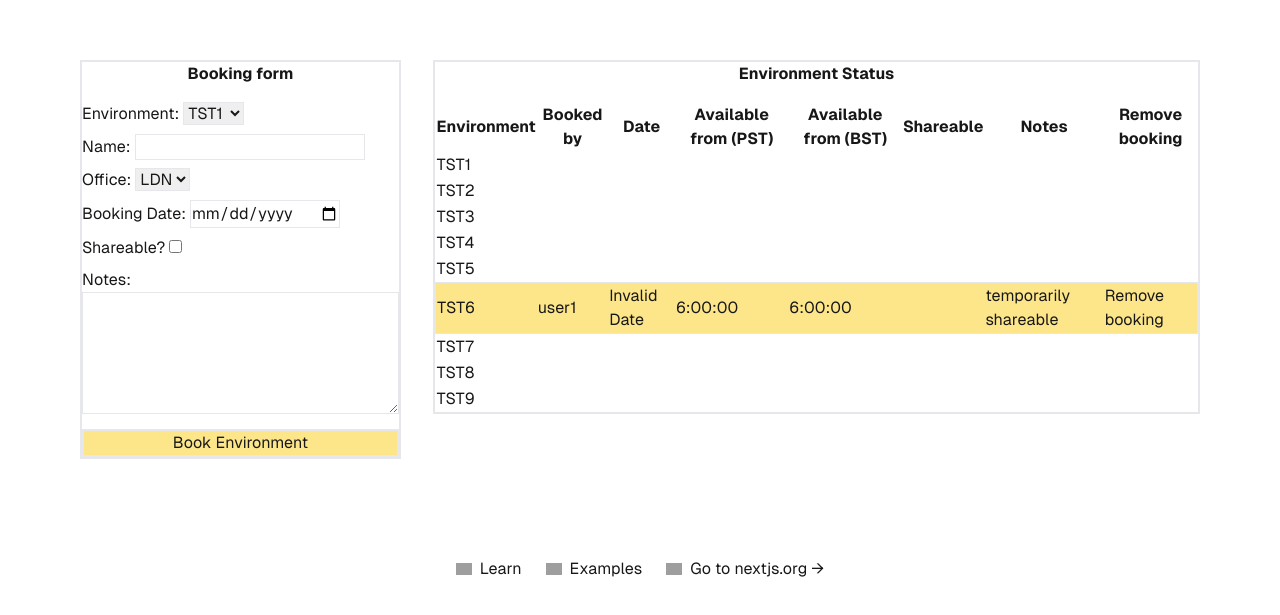
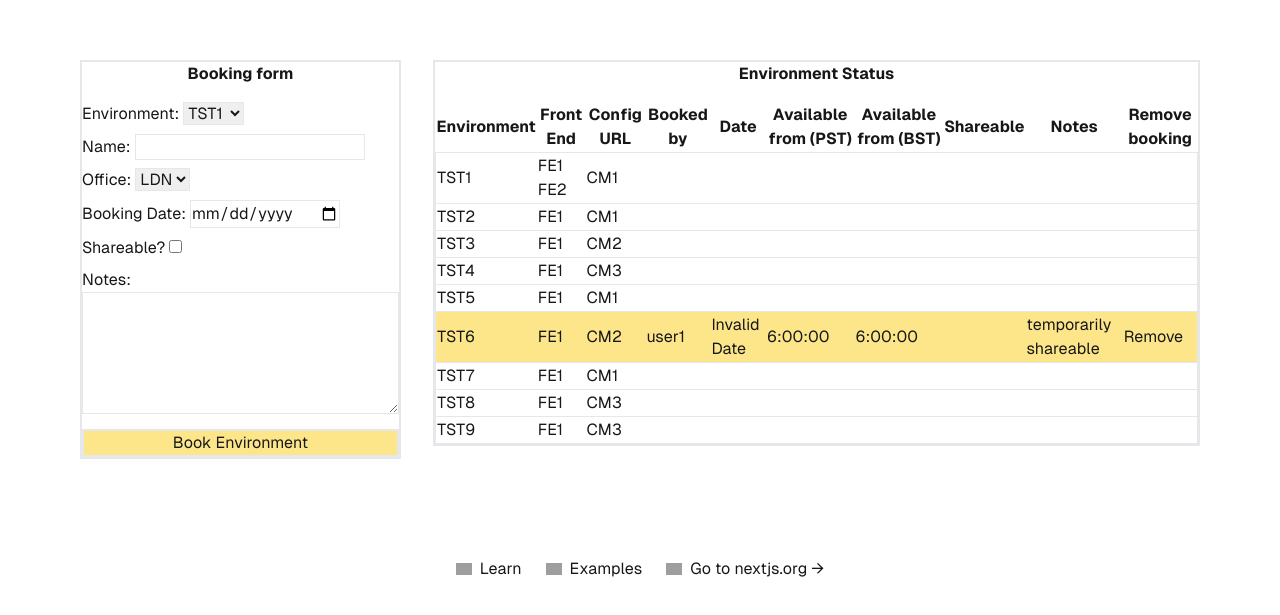
Before and after one commit to TesterSpike/envBooker, a Next.js app: page / in a window 1280 px wide. Shown: the part 141-756 px from the top of the page. Built offline with nearby package versions, Linux system fonts and the light colour scheme; grey boxes are pictures that could not be loaded.

Commit message:
Update environment data for flexibility

```diff
--- a/app/components/environmentStatusComponent.tsx
+++ b/app/components/environmentStatusComponent.tsx
@@ -6,6 +6,8 @@ const environmentStatusComponent = (rows: environmentData[]) => (
         <thead>
         <tr>
             <th>Environment</th>
+            <th>Front End</th>
+            <th>Config URL</th>
             <th>Booked by</th>
             <th>Date</th>
             <th>Available from (PST)</th>
--- a/app/components/environmentStatusRowComponent.tsx
+++ b/app/components/environmentStatusRowComponent.tsx
@@ -1,36 +1,26 @@
 import {environmentData} from "@/app/types/environmentData";
+import frontendUrlComponent from "@/app/components/frontendUrlComponent";
 
 const environmentStatusComponent = (rows: environmentData[]) => {
     return rows.map((row) => {
-        if (row.bookingData) {
-            const shareable = (row.bookingData.shareable) ? 'bg-amber-200 border' : 'border'
-            return (
-                <tr className={shareable} key={row.env}>
-                    <td>{row.env}</td>
-                    <td>{row.bookingData.bookedBy}</td>
-                    <td>{new Date(row.bookingData.bookingDate).toLocaleDateString("en-uk")}</td>
-                    <td>{row.bookingData.untilTime}</td>
-                    <td>{row.bookingData.untilTime}</td>
-                    <td>{row.bookingData.shareable}</td>
-                    <td>{row.bookingData.notes}</td>
-                    <td>Remove booking</td>
-                </tr>
-            )
-        } else {
-            return (
-                <tr key={row.env}>
-                    <td>{row.env}</td>
-                    <td></td>
-                    <td></td>
-                    <td></td>
-                    <td></td>
-                    <td></td>
-                    <td></td>
-                    <td></td>
-                </tr>
-            );
-        }
-
+        const bookingData = row.bookingData;
+        const shareable = (row.bookingData?.shareable) ? 'bg-amber-200 border' : 'border'
+        return (
+            <tr className={shareable} key={row.env}>
+                <td>{row.env}</td>
+                <td>
+                    <ul>{frontendUrlComponent(row.metadata.frontendUrls)}</ul>
+                </td>
+                <td><a href={row.metadata.configManagerUrl.url}>{row.metadata.configManagerUrl.cmName}</a></td>
+                <td>{(bookingData) ? bookingData.bookedBy : ''}</td>
+                <td>{(bookingData) ? new Date(bookingData.bookingDate).toLocaleDateString("en-uk") : ''}</td>
+                <td>{(bookingData) ? bookingData.untilTime : ''}</td>
+                <td>{(bookingData) ? bookingData.untilTime : ''}</td>
+                <td>{(bookingData) ? bookingData.shareable : ''}</td>
+                <td>{(bookingData) ? bookingData.notes : ''}</td>
+                <td>{(bookingData) ? 'Remove' : ''}</td>
+            </tr>
+        )
     });
 }
 
--- /dev/null
+++ b/app/components/frontendUrlComponent.tsx
@@ -0,0 +1,11 @@
+import {frontendUrl} from "@/app/types/frontendUrl";
+
+const frontEndUrlComponent = (frontendUrls: frontendUrl[]) => {
+    return frontendUrls.map((frontEnd) => {
+        return (
+            <li key={frontEnd.feName}><a href={frontEnd.url}>{frontEnd.feName}</a></li>
+        )
+    });
+}
+
+export default frontEndUrlComponent;
--- a/app/resources/initialEnvironmentData.ts
+++ b/app/resources/initialEnvironmentData.ts
@@ -4,98 +4,131 @@ export const initialEnvironmentData: environmentData[] = [
     {
         env: "TST1",
         metadata: {
-            frontendUrls: {
-                feName: "FE",
+            frontendUrls: [
+                {
+                    feName: "FE1",
+                    url: "https://localhost:8080"
+                },
+                {
+                    feName: "FE2",
+                    url: "https://localhost:8080"
+                }
+            ],
+            configManagerUrl: {
+                cmName: "CM1",
                 url: "https://localhost:8080"
-            },
-            configManagerUrl: "https://localhost:8080"
+            }
         }
     },
     {
         env: "TST2",
         metadata: {
-            frontendUrls: {
-                feName: "FE",
+            frontendUrls: [{
+                feName: "FE1",
                 url: "https://localhost:8080"
-            },
-            configManagerUrl: "https://localhost:8080"
+            }],
+            configManagerUrl: {
+                cmName: "CM1",
+                url: "https://localhost:8080"
+            }
         }
     },
     {
         env: "TST3",
         metadata: {
-            frontendUrls: {
-                feName: "FE",
+            frontendUrls: [{
+                feName: "FE1",
                 url: "https://localhost:8080"
-            },
-            configManagerUrl: "https://localhost:8080"
+            }],
+            configManagerUrl: {
+                cmName: "CM2",
+                url: "https://localhost:8080"
+            }
         }
     },
     {
         env: "TST4",
         metadata: {
-            frontendUrls: {
-                feName: "FE",
+            frontendUrls: [{
+                feName: "FE1",
                 url: "https://localhost:8080"
-            },
-            configManagerUrl: "https://localhost:8080"
+            }],
+            configManagerUrl: {
+                cmName: "CM3",
+                url: "https://localhost:8080"
+            }
         }
     },
     {
         env: "TST5",
         metadata: {
-            frontendUrls: {
-                feName: "FE",
+            frontendUrls: [{
+                feName: "FE1",
                 url: "https://localhost:8080"
-            },
-            configManagerUrl: "https://localhost:8080"
+            }],
+            configManagerUrl: {
+                cmName: "CM1",
+                url: "https://localhost:8080"
+            }
         }
     },
     {
         env: "TST6",
         metadata: {
-            frontendUrls: {
-                feName: "FE",
+            frontendUrls: [{
+                feName: "FE1",
                 url: "https://localhost:8080"
-            },
-            configManagerUrl: "https://localhost:8080"
+            }],
+            configManagerUrl: {
+                cmName: "CM2",
+                url: "https://localhost:8080"
+            }
         },
         bookingData: {
             bookedBy: "user1",
             bookingDate: "30/09/2024",
             untilTime: "6:00:00",
-            shareable:true,
-            notes:"temporarily shareable"
+            shareable: true,
+            notes: "temporarily shareable"
         }
     },
     {
         env: "TST7",
         metadata: {
-            frontendUrls: {
-                feName: "FE",
+            frontendUrls: [{
+                feName: "FE1",
                 url: "https://localhost:8080"
-            },
-            configManagerUrl: "https://localhost:8080"
+            }],
+            configManagerUrl: {
+                cmName: "CM1",
+                url: "https://localhost:8080"
+            }
         }
     },
     {
         env: "TST8",
         metadata: {
-            frontendUrls: {
-                feName: "FE",
+            frontendUrls: [{
+                feName: "FE1",
                 url: "https://localhost:8080"
-            },
-            configManagerUrl: "https://localhost:8080"
+            }],
+            configManagerUrl: {
+                cmName: "CM3",
+                url: "https://localhost:8080"
+            }
         }
     },
     {
         env: "TST9",
         metadata: {
-            frontendUrls: {
-                feName: "FE",
+            frontendUrls: [{
+                feName: "FE1",
                 url: "https://localhost:8080"
-            },
-            configManagerUrl: "https://localhost:8080"
+            }],
+            configManagerUrl: {
+                cmName: "CM3",
+                url: "https://localhost:8080"
+            }
         }
     }
 ];
--- /dev/null
+++ b/app/types/configManagerUrl.ts
@@ -0,0 +1,4 @@
+export type configManagerUrl = {
+    cmName: string;
+    url: string;
+}
--- a/app/types/environmentMetadata.ts
+++ b/app/types/environmentMetadata.ts
@@ -1,6 +1,7 @@
 import {frontendUrl} from "@/app/types/frontendUrl";
+import {configManagerUrl} from "@/app/types/configManagerUrl";
 
 export type environmentMetadata = {
-    frontendUrls: frontendUrl;
-    configManagerUrl: string;
+    frontendUrls: frontendUrl[];
+    configManagerUrl: configManagerUrl;
 }
```
